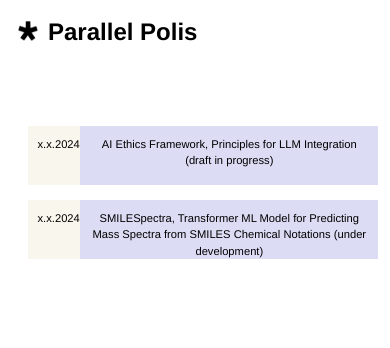
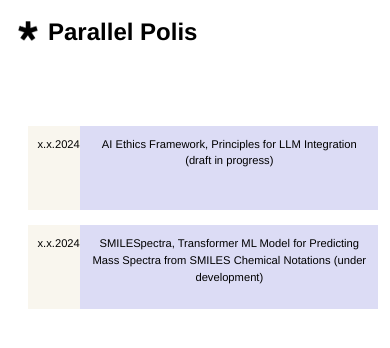
Before and after one commit to yu-jeffy/parallelpolis, a Next.js app: page / in a window 390 px wide. Shown: the top 348 px of the page. Built offline with nearby package versions, Linux system fonts and the light colour scheme.

Commit message:
mobile styling update

```diff
--- a/styles/index.module.css
+++ b/styles/index.module.css
@@ -54,6 +54,6 @@
   .itemContainer {
     width: 90%; /* Adjusted width */
     font-size: 0.7rem; /* Adjusted font size */
-    grid-template-rows: repeat(5, 7vh); /* Adjusted row height */
+    grid-template-rows: repeat(5, 10vh); /* Adjusted row height */
   }
 }
```
